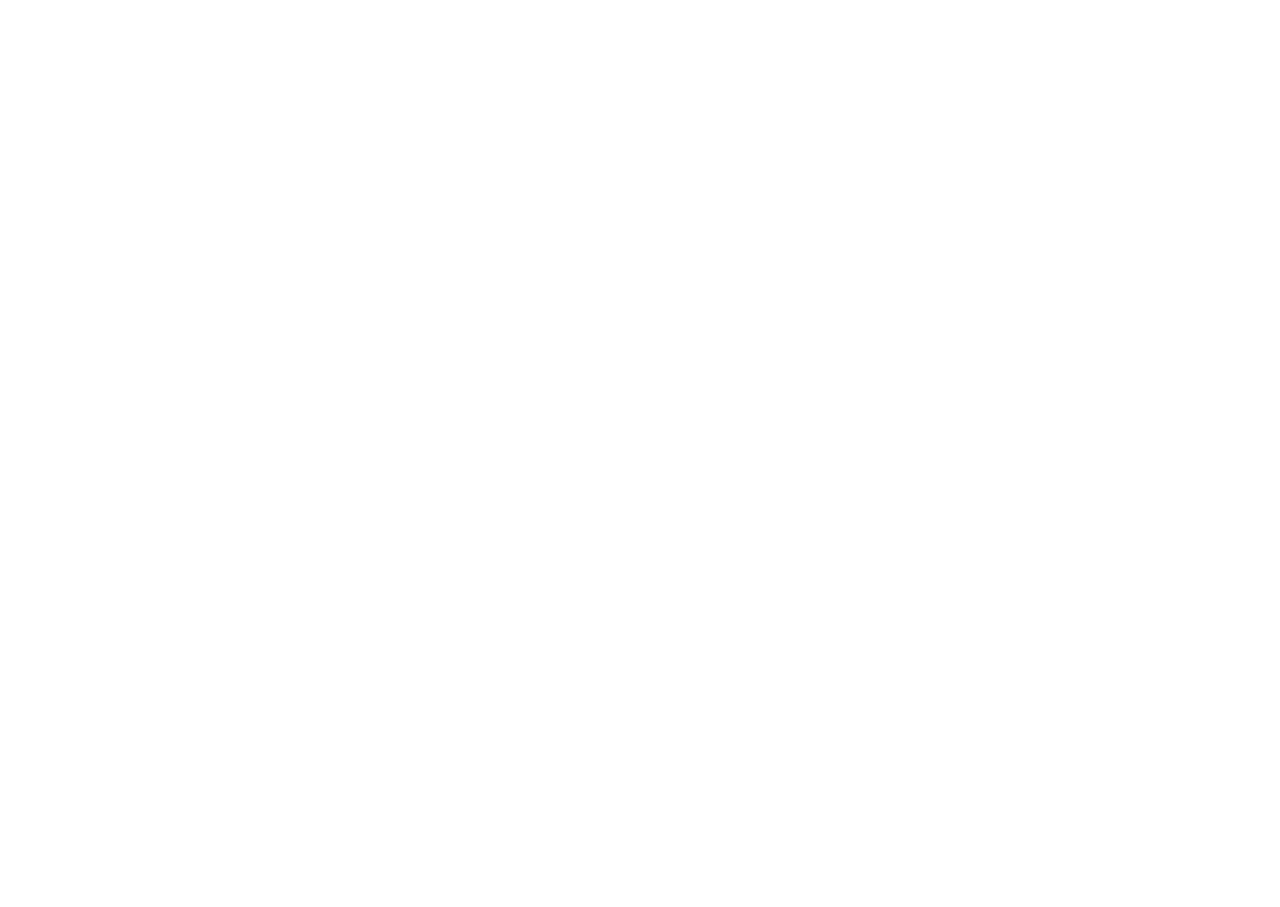
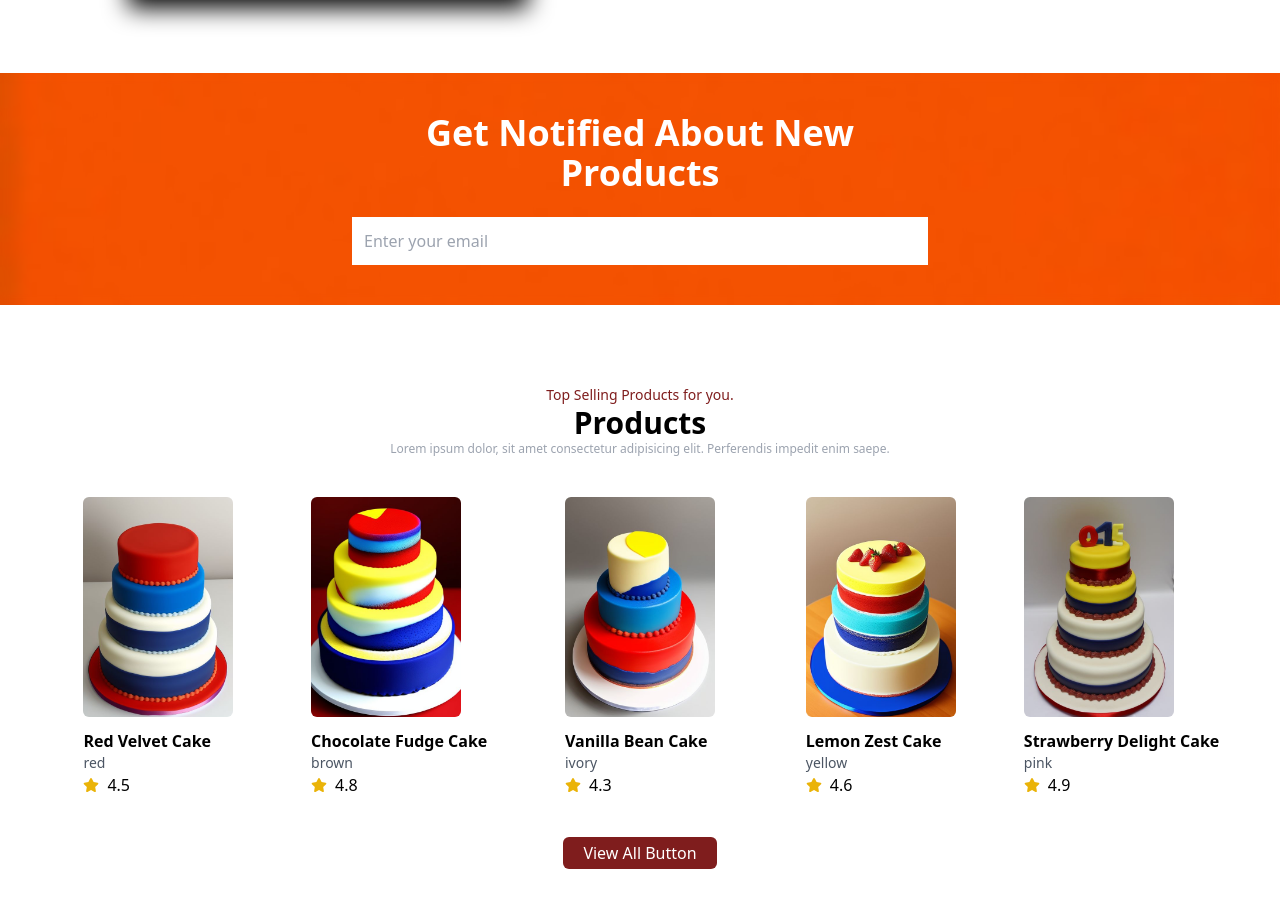
Before and after one commit to shrtRoshan/cakebake, a React (Create React App) app: page / in a window 1280 px wide. Shown: the part 2239-3146 px from the top of the page. Before the commit the page ends 2240 px from the top, so only its background shows below. Built offline with nearby package versions, Linux system fonts and the light colour scheme.

Commit message:
suscribe component completed

```diff
--- a/src/App.js
+++ b/src/App.js
@@ -6,6 +6,7 @@
 import "aos/dist/aos.css";
 import TopProducts from './components/TopProducts/TopProducts';
 import Banner from './components/Banner/Banner';
+import Subscribe from './components/Subscribe/Subscribe';
 
 function App() {
   React.useEffect(() => {
@@ -25,7 +26,8 @@
       <Products />
       <TopProducts />
       <Banner />
-
+      <Subscribe />
+      <Products />
     </div>
   );
 }
--- a/src/components/Products/Products.jsx
+++ b/src/components/Products/Products.jsx
@@ -97,6 +97,12 @@
                         </div>
                     ))}
                 </div>
+                {/* view all */}
+                <div
+                data-aos='fade-up'
+                className='flex justify-center'>
+                    <button className='text-center mt-10 cursor-pointer bg-primary text-white py-1 px-5 rounded-md'>View All Button</button>
+                </div>
             </div>
         </div>
     </div>
--- /dev/null
+++ b/src/components/Subscribe/Subscribe.jsx
@@ -0,0 +1,37 @@
+import React from 'react'
+import Banner from "../../assets/website/orange-pattern.jpg";
+
+const BannerImg = {
+    backgroundImage: `url(${Banner})`,
+    backgroundPosition: 'center',
+    backgroundRepeat: 'no-repeat',
+    backgroundSize: "cover",
+    height: '100%',
+    width: '100%',
+}
+
+const Subscribe = () => {
+  return (
+    <div
+    data-aos='zoom-in'
+    className='mb-20 bg-gray-100 dark:bg-gray-800 text-white'
+    style={BannerImg}>
+      <div className='container backdrop-blur-sm py-10 '>
+        <div className='space-y-6 max-w-xl mx-auto'>
+            <h1 className='text-2xl !text-center sm:text-left
+            sm:text-4xl font-semibold'>
+              Get Notified About New Products
+            </h1>
+            <input
+            data-aos='fade-up'
+            type="text"
+            placeholder='Enter your email'
+            className='w-full p-3'
+            />
+        </div>
+      </div>
+    </div>
+  )
+}
+
+export default Subscribe
```
Also changed, not shown: src/assets/website/orange-pattern.jpg (added).
